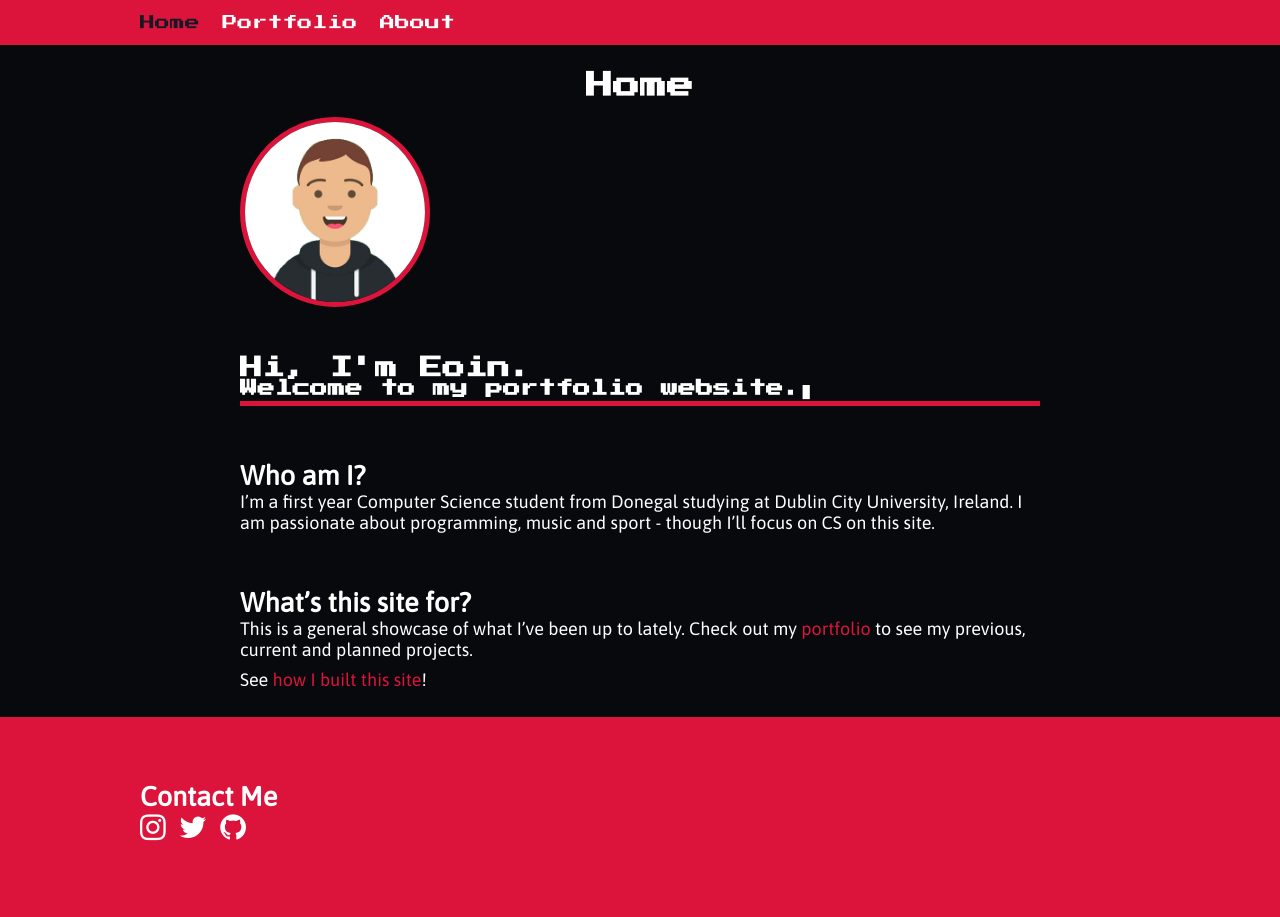
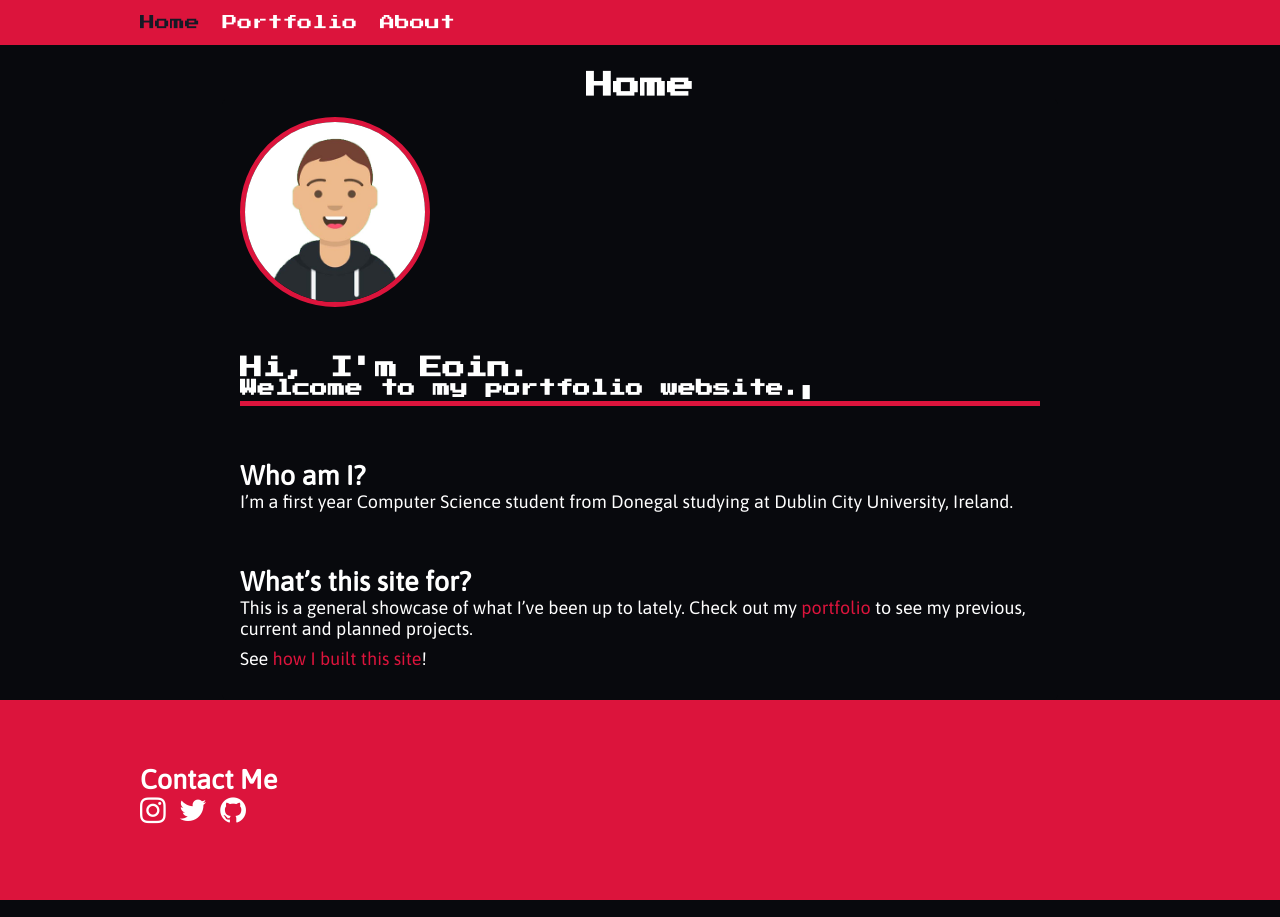
Before and after one commit to eoinparkinson/portfolio-site, a Jekyll site: the page built from index.md, in a window 1280 px wide. Built offline with Jekyll 4.4.1, drawn with Linux system fonts in a browser that asks for light colours; a script that is not in the unit is left out.

Commit message:
Update Pages “home”

```diff
--- a/index.md
+++ b/index.md
@@ -1,20 +1,19 @@
 ---
-# Feel free to add content and custom Front Matter to this file.
-# To modify the layout, see https://jekyllrb.com/docs/themes/#overriding-theme-defaults
-
+show-callout: true
 layout: home
 title: Home
-profile-pic: "/assets/images/profile-pic.jpg"
+profile-pic: /assets/images/profile-pic.jpg
 caption: Hi, I'm Eoin.
-subtitle: "Welcome to my portfolio website"
+subtitle: Welcome to my portfolio website
 div: true
-show-callout: true
+callout: false
 ---
 # Who am I?
-I'm a first year Computer Science student from Donegal studying at Dublin City University, Ireland. I am passionate about programming, music and sport - though I'll focus on CS on this site.
 
+I'm a first year Computer Science student from Donegal studying at Dublin City University, Ireland.
 
 # What's this site for?
+
 This is a general showcase of what I've been up to lately. Check out my [portfolio](/portfolio) to see my previous, current and planned projects.
 
 See [how I built this site](/portfolio/how-i-built-my-website.html)!
```
